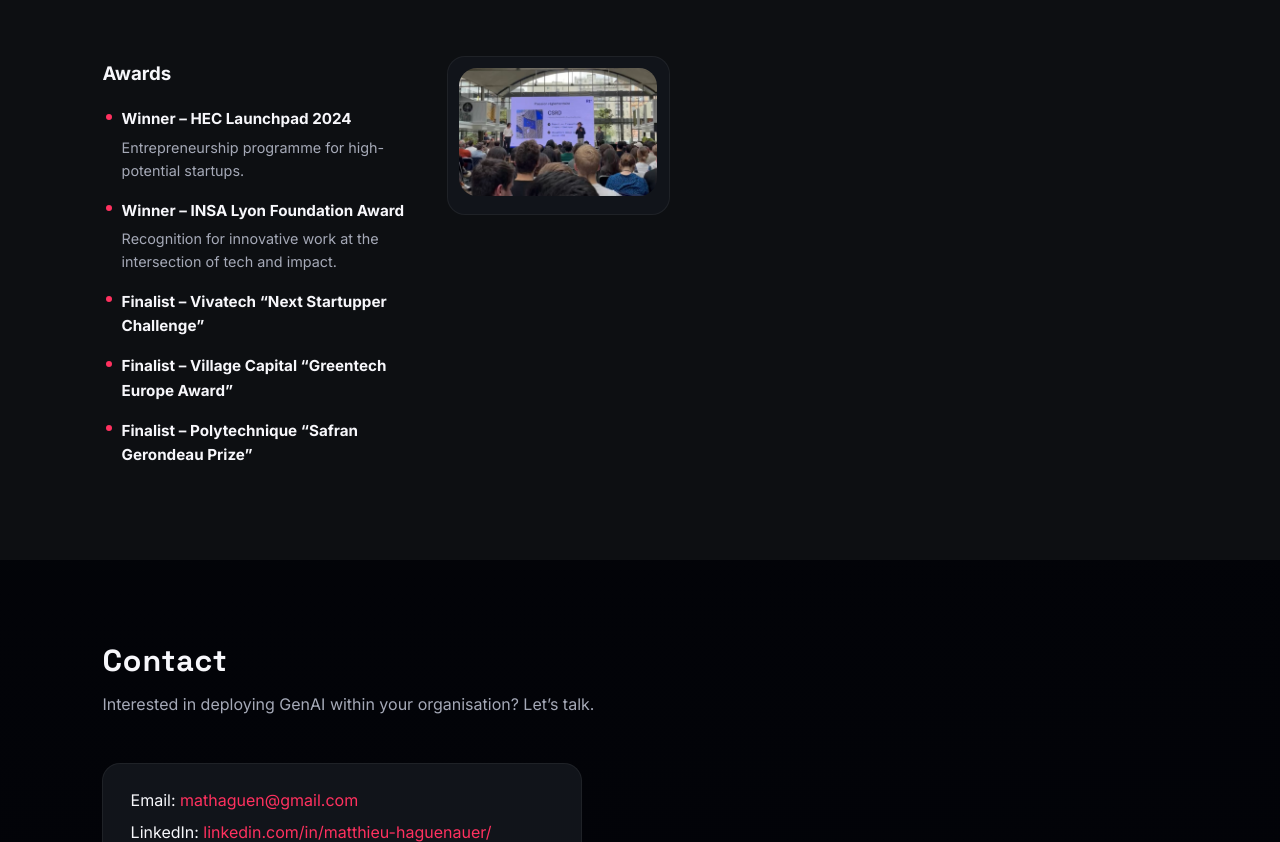
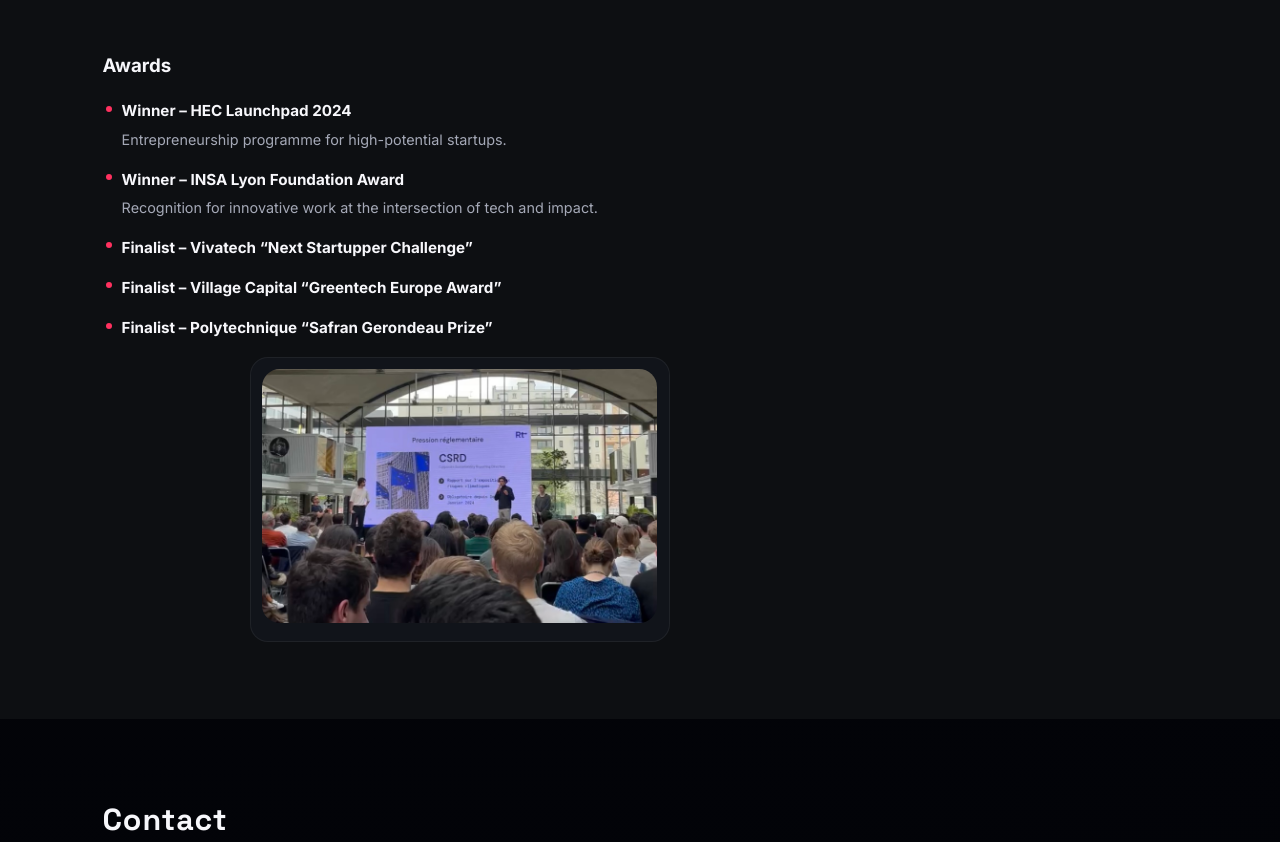
Before and after one commit to matthieuhaguen/matthieuhaguen.github.io, a plain HTML site: page index.html in a window 1280 px wide. Shown: the part 5321-6163 px from the top of the page. Drawn offline with Linux system fonts and the light colour scheme.

Commit message:
Refactor awards section layout in index.html

```diff
--- a/index.html
+++ b/index.html
@@ -421,10 +421,10 @@
             <img src="assets/talk-google.jpg" alt="Google AI Camp illustration">
           </div>
 
-          <div class="awards-layout">
+        <div class="two-col awards-two-col">
+
           <div>
             <h3>Awards</h3>
-
             <ul class="timeline">
               <li>
                 <h4>Winner – HEC Launchpad 2024</h4>
@@ -440,9 +440,8 @@
             </ul>
           </div>
 
-            <div class="talk-illustration">
+          <div class="talk-illustration awards-illustration">
             <img src="assets/talk-resilient.jpg" alt="Resilient awards illustration">
-            </div>
           </div>
 
         </div>
```
Lines whose indentation alone changed are shown as unchanged.
